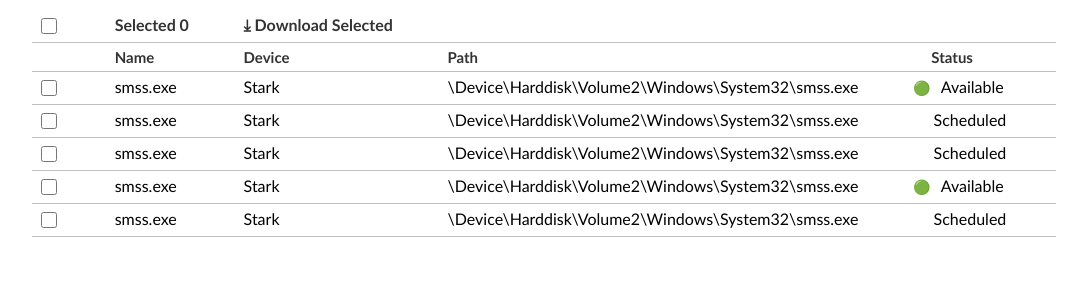
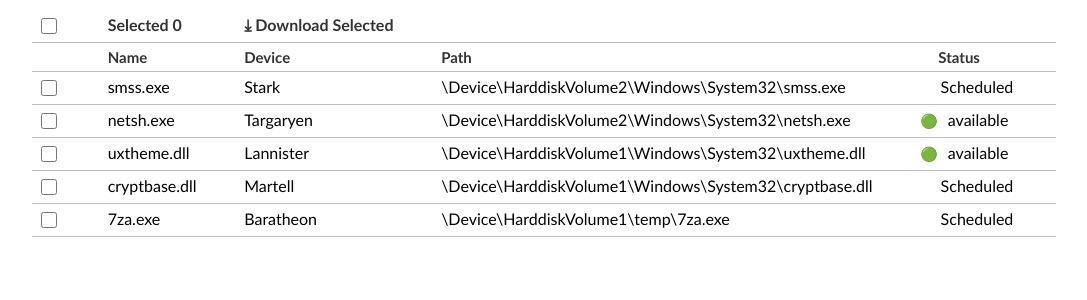
Before and after one commit to suneelkandali/cs-coding-exercise, a React (Create React App) app: page / in a window 1280 px wide. Shown: the top 300 px of the page, without its empty margins (96-1183 px from the left). Built offline with nearby package versions, Linux system fonts and the light colour scheme.

Commit message:
Added changes to render downloads data dynamically

```diff
--- a/src/App.js
+++ b/src/App.js
@@ -1,6 +1,6 @@
 import logo from './logo.svg';
 import './App.css';
-import Downloads from './containers/downloads';
+import { Downloads } from './components/downloads';
 
 function App() {
   return (
--- /dev/null
+++ b/src/components/downloads/index.js
@@ -0,0 +1,86 @@
+import { useState, useRef, useEffect } from "react";
+import "./styles.css";
+import { downloadsData } from "../../data/downloads";
+
+export const Downloads = () => {
+  const [downloads, setDownloads] = useState([]);
+
+  useEffect(() => {
+    setDownloads([...downloadsData]);
+  }, [downloadsData]);
+
+  const Download = ({ download }) => {
+    return (
+      <>
+        <div class="selectArea">
+          <span>
+            <input type="checkbox" />
+          </span>
+          <span class="cbLabel">Select</span>
+        </div>
+        <div class="flexRow">
+          <span class="label">Name:</span>
+          <span>{download.name}</span>
+        </div>
+        <div class="flexRow">
+          <span class="label">Device:</span>
+          <span>{download.device}</span>
+        </div>
+        <div class="flexRow">
+          <span class="label">Path:</span>
+          <span>{download.path}</span>
+        </div>
+
+        <div class="flexRow">
+          <span class="label">Status:</span>
+          <span class="flexRow">
+            {download.status === "available" && (
+              <>
+                <span class="available">🟢&nbsp;&nbsp;</span>
+                <span>{download.status}</span>
+              </>
+            )}
+            {download.status === "scheduled" && (
+              <>
+                <span>&nbsp;&nbsp;&nbsp;&nbsp;&nbsp;Scheduled</span>
+              </>
+            )}
+          </span>
+        </div>
+      </>
+    );
+  };
+
+  return (
+    <>
+      <div class="container">
+        <div class="mobile">
+          <span>
+            <input type="checkbox" />
+          </span>
+          <span>Selected 0 | ⤓ Download Selected</span>
+        </div>
+        <div class="grid">
+          <div class="gridLabel">
+            <input type="checkbox" />
+          </div>
+          <div class="gridLabel">Selected 0</div>
+          <div class="gridLabel">⤓ Download Selected</div>
+          <div class="gridLabel">&nbsp;</div>
+          <div class="gridLabel">&nbsp;</div>
+
+          <div class="gridLabel">&nbsp;</div>
+          <div class="gridLabel">Name</div>
+          <div class="gridLabel">Device</div>
+          <div class="gridLabel">Path</div>
+          <div class="gridLabel">&nbsp;&nbsp;&nbsp;&nbsp;&nbsp;Status</div>
+          {downloads.map((download) => (
+            <Download download={download} />
+          ))}
+        </div>
+      </div>
+    </>
+  );
+};
+
+export default Downloads;
--- a/src/containers/downloads/index.js
+++ /dev/null
@@ -1,160 +0,0 @@
-import { useState, useRef } from "react";
-import "./styles.css";
-const Downloads = () => {
-  return (
-    <>
-      <div class="container">
-        <div class="mobile">
-          <span>
-            <input type="checkbox" />
-          </span>
-          <span>Selected 0 | ⤓ Download Selected</span>
-        </div>
-        <div class="grid">
-          <div class="gridLabel">
-            <input type="checkbox" />
-          </div>
-          <div class="gridLabel">Selected 0</div>
-          <div class="gridLabel">⤓ Download Selected</div>
-          <div class="gridLabel">&nbsp;</div>
-          <div class="gridLabel">&nbsp;</div>
-
-          <div class="gridLabel">&nbsp;</div>
-          <div class="gridLabel">Name</div>
-          <div class="gridLabel">Device</div>
-          <div class="gridLabel">Path</div>
-          <div class="gridLabel">&nbsp;&nbsp;&nbsp;&nbsp;&nbsp;Status</div>
-          <div class="selectArea">
-            <span>
-              <input type="checkbox" />
-            </span>
-            <span class="cbLabel">Select</span>
-          </div>
-          <div class="flexRow">
-            <span class="label">Name:</span>
-            <span>smss.exe</span>
-          </div>
-          <div class="flexRow">
-            <span class="label">Device:</span>
-            <span>Stark</span>
-          </div>
-          <div class="flexRow">
-            <span class="label">Path:</span>
-            <span>\Device\Harddisk\Volume2\Windows\System32\smss.exe</span>
-          </div>
-
-          <div class="flexRow">
-            <span class="label">Status:</span>
-            <span class="flexRow">
-              <span class="available">🟢&nbsp;&nbsp;</span>
-              <span>Available</span>
-            </span>
-          </div>
-          <div class="selectArea">
-            <span>
-              <input type="checkbox" />
-            </span>
-            <span class="cbLabel">Select</span>
-          </div>
-          <div class="flexRow">
-            <span class="label">Name:</span>
-            <span>smss.exe</span>
-          </div>
-          <div class="flexRow">
-            <span class="label">Device:</span>
-            <span>Stark</span>
-          </div>
-          <div class="flexRow">
-            <span class="label">Path:</span>
-            <span>\Device\Harddisk\Volume2\Windows\System32\smss.exe</span>
-          </div>
-
-          <div class="flexRow">
-            <span class="label">Status:</span>
-            <span class="flexRow">
-              <span>&nbsp;&nbsp;&nbsp;&nbsp;&nbsp;Scheduled</span>
-            </span>
-          </div>
-          <div class="selectArea">
-            <span>
-              <input type="checkbox" />
-            </span>
-            <span class="cbLabel">Select</span>
-          </div>
-          <div class="flexRow">
-            <span class="label">Name:</span>
-            <span>smss.exe</span>
-          </div>
-          <div class="flexRow">
-            <span class="label">Device:</span>
-            <span>Stark</span>
-          </div>
-          <div class="flexRow">
-            <span class="label">Path:</span>
-            <span>\Device\Harddisk\Volume2\Windows\System32\smss.exe</span>
-          </div>
-
-          <div class="flexRow">
-            <span class="label">Status:</span>
-            <span class="flexRow">
-              <span>&nbsp;&nbsp;&nbsp;&nbsp;&nbsp;Scheduled</span>
-            </span>
-          </div>
-          <div class="selectArea">
-            <span>
-              <input type="checkbox" />
-            </span>
-            <span class="cbLabel">Select</span>
-          </div>
-          <div class="flexRow">
-            <span class="label">Name:</span>
-            <span>smss.exe</span>
-          </div>
-          <div class="flexRow">
-            <span class="label">Device:</span>
-            <span>Stark</span>
-          </div>
-          <div class="flexRow">
-            <span class="label">Path:</span>
-            <span>\Device\Harddisk\Volume2\Windows\System32\smss.exe</span>
-          </div>
-
-          <div class="flexRow">
-            <span class="label">Status:</span>
-            <span class="flexRow">
-              <span class="available">🟢&nbsp;&nbsp;</span>
-              <span>Available</span>
-            </span>
-          </div>
-          <div class="selectArea">
-            <span>
-              <input type="checkbox" />
-            </span>
-            <span class="cbLabel">Select</span>
-          </div>
-          <div class="flexRow">
-            <span class="label">Name:</span>
-            <span>smss.exe</span>
-          </div>
-          <div class="flexRow">
-            <span class="label">Device:</span>
-            <span>Stark</span>
-          </div>
-          <div class="flexRow">
-            <span class="label">Path:</span>
-            <span>\Device\Harddisk\Volume2\Windows\System32\smss.exe</span>
-          </div>
-
-          <div class="flexRow">
-            <span class="label">Status:</span>
-            <span class="flexRow">
-              <span>&nbsp;&nbsp;&nbsp;&nbsp;&nbsp;Scheduled</span>
-            </span>
-          </div>
-        </div>
-      </div>
-    </>
-  );
-};
-
-export default Downloads;
--- /dev/null
+++ b/src/data/downloads/index.js
@@ -0,0 +1,36 @@
+export const downloadsData = [
+    {
+        name: "smss.exe",
+        device: "Stark",
+        path: "\\Device\\HarddiskVolume2\\Windows\\System32\\smss.exe",
+        status: "scheduled",
+    },
+
+    {
+        name: "netsh.exe",
+        device: "Targaryen",
+        path: "\\Device\\HarddiskVolume2\\Windows\\System32\\netsh.exe",
+        status: "available",
+    },
+
+    {
+        name: "uxtheme.dll",
+        device: "Lannister",
+        path: "\\Device\\HarddiskVolume1\\Windows\\System32\\uxtheme.dll",
+        status: "available",
+    },
+
+    {
+        name: "cryptbase.dll",
+        device: "Martell",
+        path: "\\Device\\HarddiskVolume1\\Windows\\System32\\cryptbase.dll",
+        status: "scheduled",
+    },
+
+    {
+        name: "7za.exe",
+        device: "Baratheon",
+        path: "\\Device\\HarddiskVolume1\\temp\\7za.exe",
+        status: "scheduled",
+    },
+];
```
Also changed, not shown: src/components/downloads/styles.css (renamed from src/containers/downloads/styles.css).
